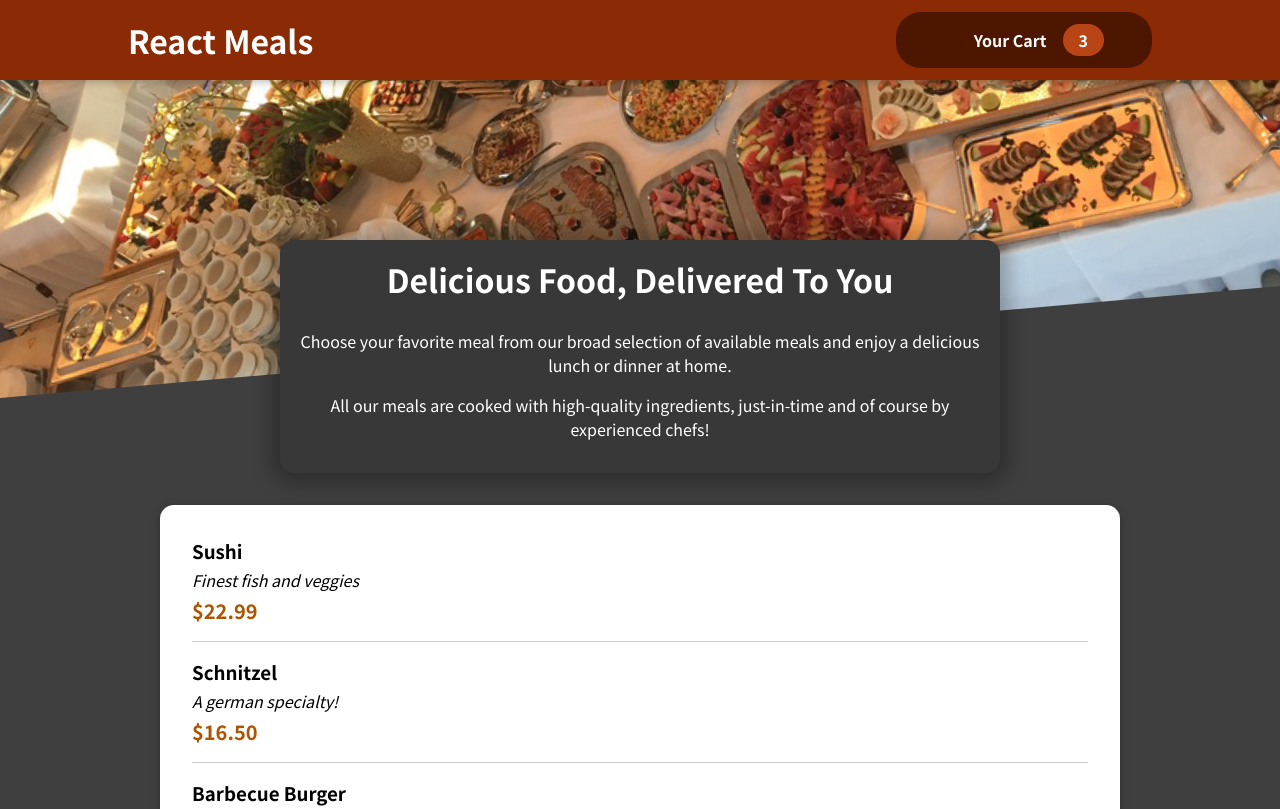
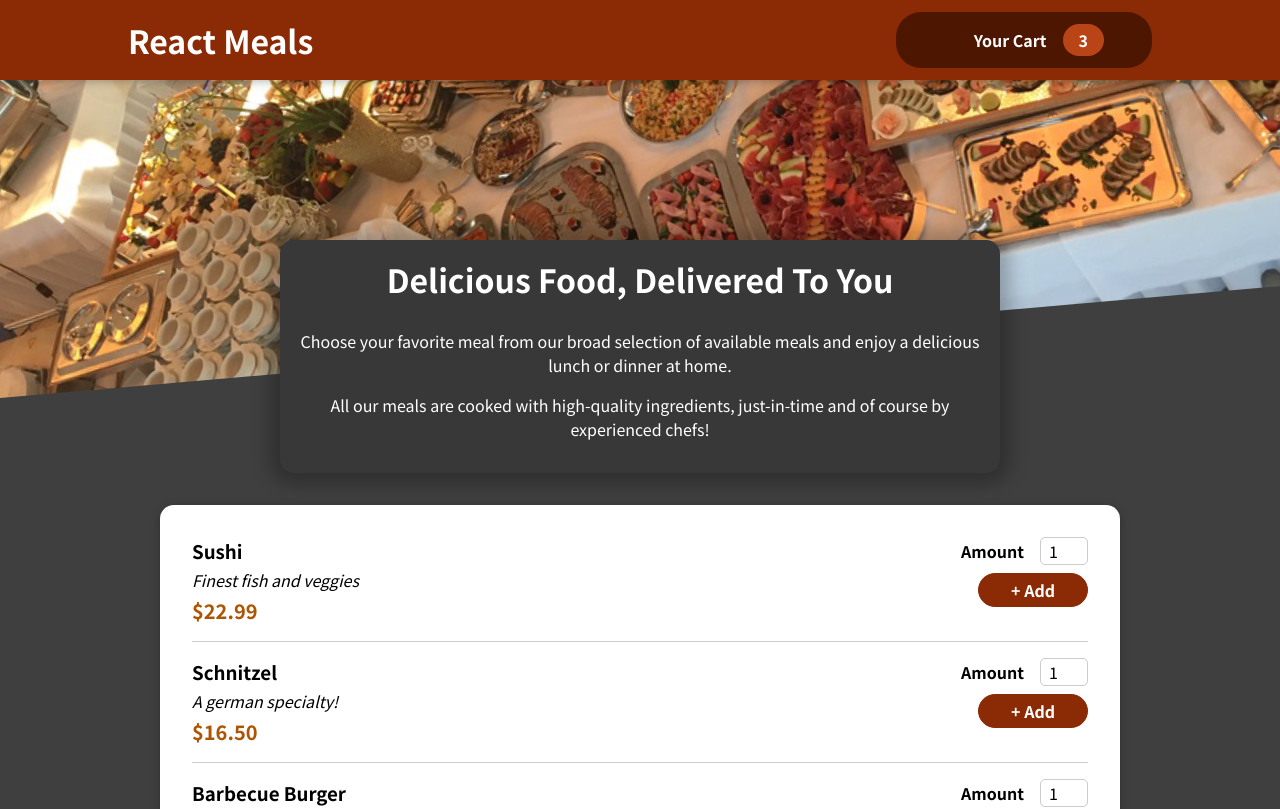
Before and after one commit to AliakseyShapel/food-order-app-react, a React (Create React App) app: page / in a window 1280 px wide. Shown: the top 809 px of the page. Built offline with nearby package versions, Linux system fonts and the light colour scheme; some icons are missing.

Commit message:
136. Adding a Form

```diff
--- a/src/components/Meals/AvailableMeals.js
+++ b/src/components/Meals/AvailableMeals.js
@@ -35,6 +35,7 @@
 export default function AvailableMeals() {
   const mealsList = DUMMY_MEALS.map((meal) => (
     <MealItem
+      id={meal.id}
       key={meal.id}
       name={meal.name}
       description={meal.description}
--- a/src/components/Meals/MealItem/MealItem.js
+++ b/src/components/Meals/MealItem/MealItem.js
@@ -1,4 +1,6 @@
 import React from 'react';
+
+import MealItemForm from './MealItemForm';
 
 import classes from './MealItem.module.css';
 
@@ -11,7 +13,9 @@
         <div className={classes.description}>{props.description}</div>
         <div className={classes.price}>{price}</div>
       </div>
-      <div></div>
+      <div>
+        <MealItemForm id={props.id} />
+      </div>
     </li>
   );
 }
--- a/src/components/Meals/MealItem/MealItemForm.js
+++ b/src/components/Meals/MealItem/MealItemForm.js
@@ -0,0 +1,24 @@
+import React from 'react';
+
+import Input from '../../UI/Input';
+
+import classes from './MealItemForm.module.css';
+
+export default function MealItemForm(props) {
+  return (
+    <form className={classes.form}>
+      <Input
+        label="Amount"
+        input={{
+          id: 'amount_' + props.id,
+          type: 'number',
+          min: '1',
+          max: '5',
+          step: '1',
+          defaultValue: '1',
+        }}
+      />
+      <button>+ Add</button>
+    </form>
+  );
+}
--- /dev/null
+++ b/src/components/Meals/MealItem/MealItemForm.module.css
@@ -0,0 +1,20 @@
+.form {
+  text-align: right;
+}
+
+.form button {
+  font: inherit;
+  cursor: pointer;
+  background-color: #8a2b06;
+  border: 1px solid #8a2b06;
+  color: white;
+  padding: 0.25rem 2rem;
+  border-radius: 20px;
+  font-weight: bold;
+}
+
+.form button:hover,
+.form button:active {
+  background-color: #641e03;
+  border-color: #641e03;
+}
--- /dev/null
+++ b/src/components/UI/Input.js
@@ -0,0 +1,12 @@
+import React from 'react';
+
+import classes from './Input.module.css';
+
+export default function Input(props) {
+  return (
+    <div className={classes.input}>
+      <label htmlFor={props.input.id}>{props.label}</label>
+      <input {...props.input} />
+    </div>
+  );
+}
--- /dev/null
+++ b/src/components/UI/Input.module.css
@@ -0,0 +1,18 @@
+.input {
+  display: flex;
+  align-items: center;
+  margin-bottom: 0.5rem;
+}
+
+.input label {
+  font-weight: bold;
+  margin-right: 1rem;
+}
+
+.input input {
+  width: 3rem;
+  border-radius: 5px;
+  border: 1px solid #ccc;
+  font: inherit;
+  padding-left: 0.5rem;
+}
```
